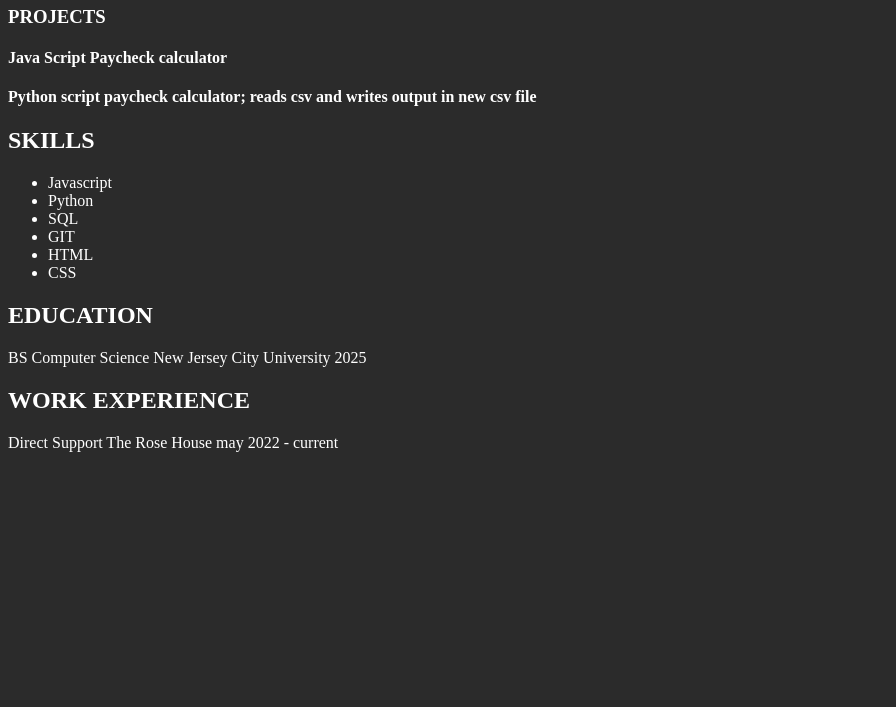
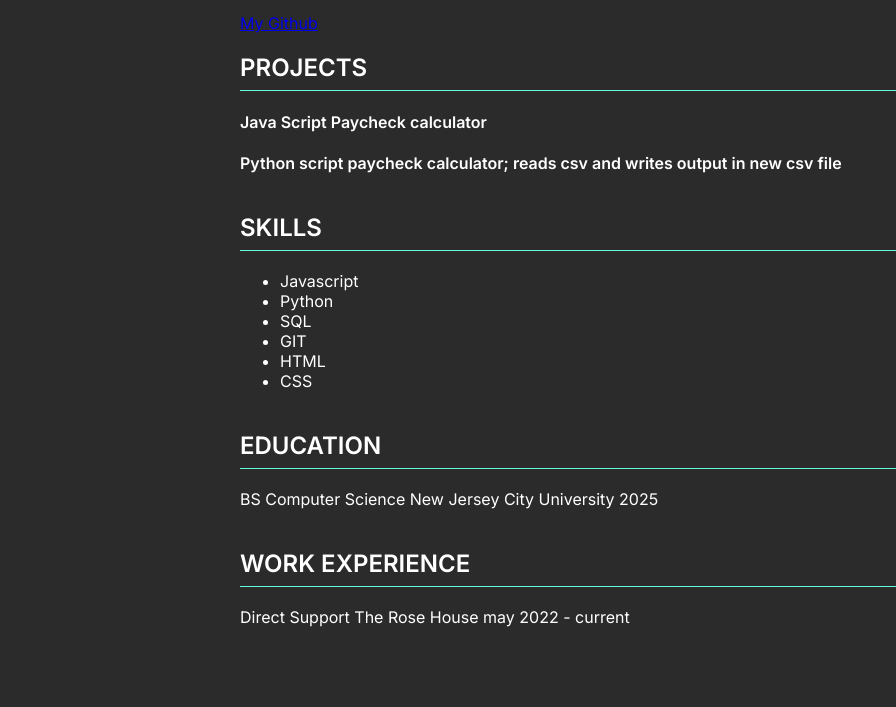
Before and after one commit to nixon-abuku/portfolio, a plain HTML site: page index.html in a window 1280 px wide. Shown: the part 145-852 px from the top of the page, without its empty margins (0-896 px from the left). Before the commit the page ends 800 px from the top, so only its background shows below. Drawn offline with Linux system fonts and the light colour scheme.

Commit message:
portfolio update , css padding, margin, flex

```diff
--- a/index.html
+++ b/index.html
@@ -5,11 +5,13 @@
          <title>Nixon Abuku</title>
     </head>
     <body>
-        <h1>Nixon Abuku</h1>
+        <div class "hero>
+                 <h1>Nixon Abuku</h1>
         <p>I am Nixon Abuku, a computer science graduate learning to be a back end SWE</p>
         <a href = "https://github.com/nixon-abuku">My Github</a>
+        </div>
         <section>
-            <h3>PROJECTS</h3>
+            <h2>PROJECTS</h3>
             <h4>Java Script Paycheck calculator</h4>
             <h4>Python script paycheck calculator; reads csv and writes output in new csv file </h4>
         </section>
--- a/styles.css
+++ b/styles.css
@@ -1,4 +1,25 @@
+@import url('https://fonts.googleapis.com/css2?family=Inter:wght@400;500;600&display=swap');
+
 body{
     color: white;
     background-color: #2b2b2b;
+    padding: 40px;
+    font-family: 'Inter', sans-serif;
+    max-width: 800px;
+    margin: 0 auto;
 }
+
+section {
+    margin-bottom: 40px;
+}
+h2 {
+    color:
+    color: #64ffda;
+    border-bottom: 1px solid #64ffda;
+    padding-bottom: 8px;
+}
+.hero {
+    display: flex;
+    flex-direction: column;
+    margin-bottom: 40px;
+}
```
